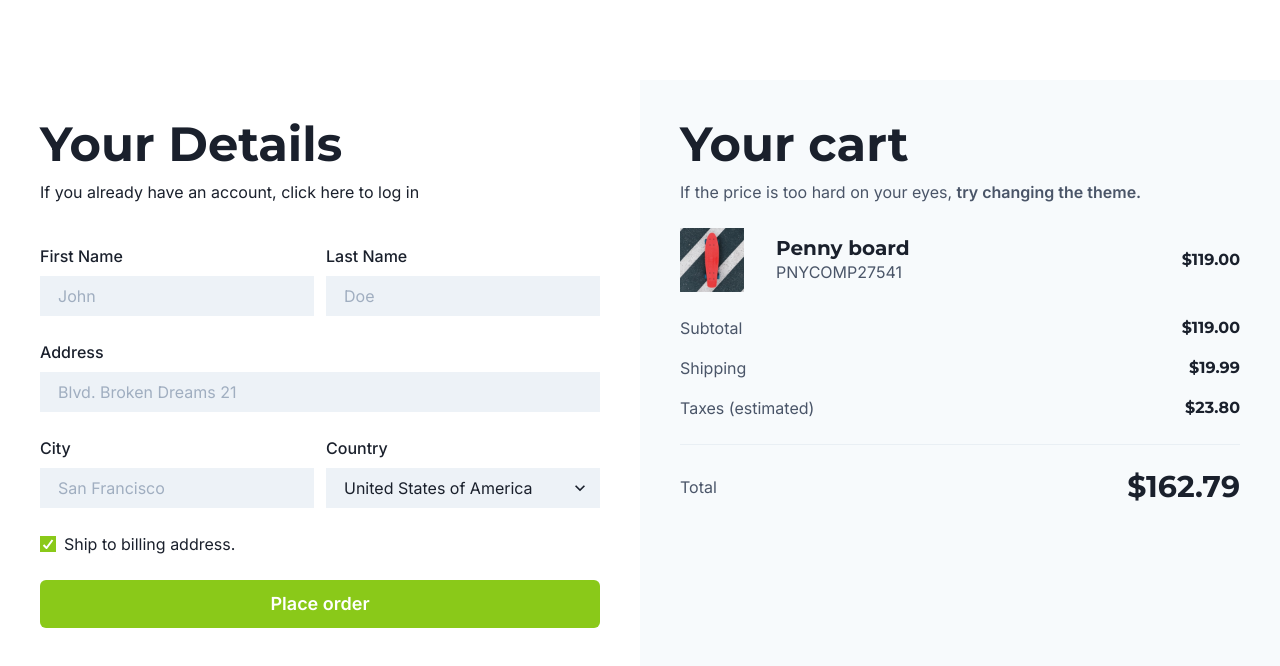
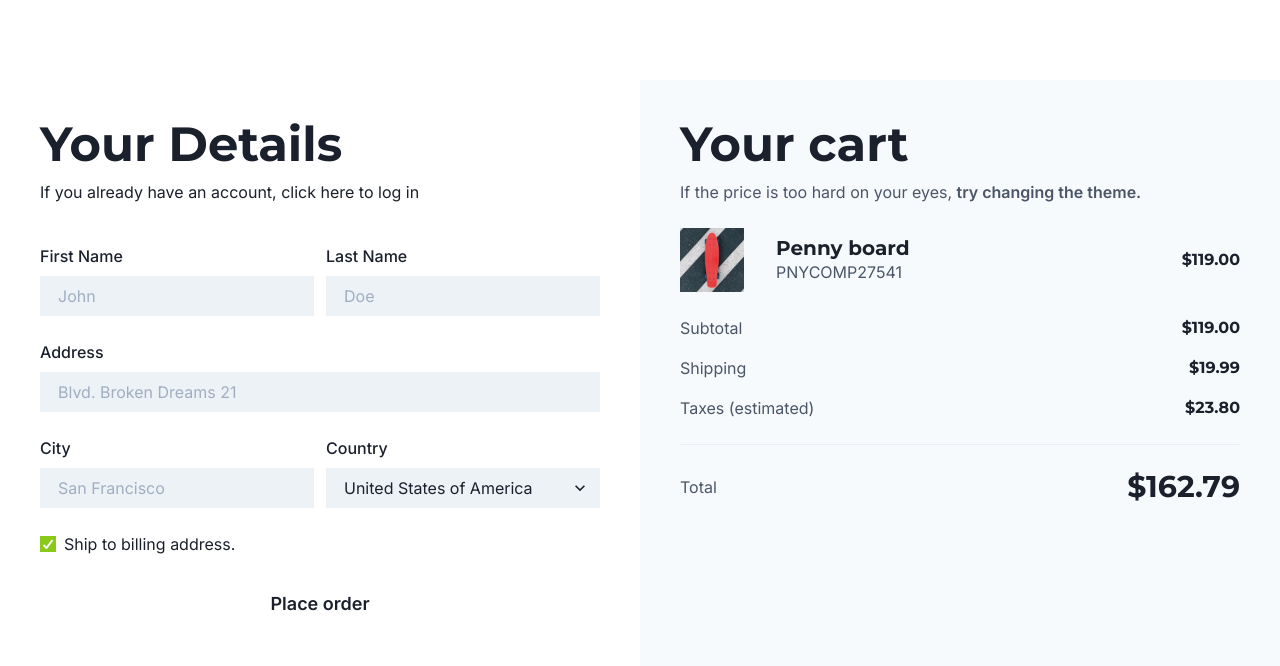
Before and after one commit to maugares/chakraui-egghead-tutorial, a Next.js app: page / in a window 1280 px wide. Shown: the top 666 px of the page. Built offline with nearby package versions, Linux system fonts and the light colour scheme.

Commit message:
Define Button primary variant

```diff
--- a/src/Details/Form.tsx
+++ b/src/Details/Form.tsx
@@ -54,7 +54,7 @@ const Form = () => {
         <Checkbox defaultChecked>Ship to billing address.</Checkbox>
       </GridItem>
       <GridItem colSpan={2}>
-        <Button size='lg' width='full' colorScheme='brand'>
+        <Button size='lg' width='full' variant='primary'>
           Place order
         </Button>
       </GridItem>
--- a/src/theme/index.ts
+++ b/src/theme/index.ts
@@ -9,6 +9,12 @@ const inputSelectStyles = {
   sizes: { md: { field: { borderRadius: 'none' } } },
   variants: {
     filled: { field: { _focus: { borderColor: 'brand.500' } } }
+  }
+}
+const brandRing = {
+  _focus: {
+    ring: 2,
+    ringColor: 'brand.500'
   }
 }
 // extendTheme options: {
@@ -51,15 +57,21 @@ const theme = extendTheme(
       body: `Inter, ${base.fonts?.body}`
     },
     components: {
+      Button: {
+        variants: {
+          primary: {
+            rounded: 'none',
+            ...brandRing
+          }
+        }
+      },
       Input: inputSelectStyles,
       Select: inputSelectStyles,
       Checkbox: {
         baseStyle: {
           control: {
             borderRadius: 'none',
-            _focus: {
-              ring: 2, ringColor: 'brand.500'
-            }
+            ...brandRing
           }
         }
       }
```
